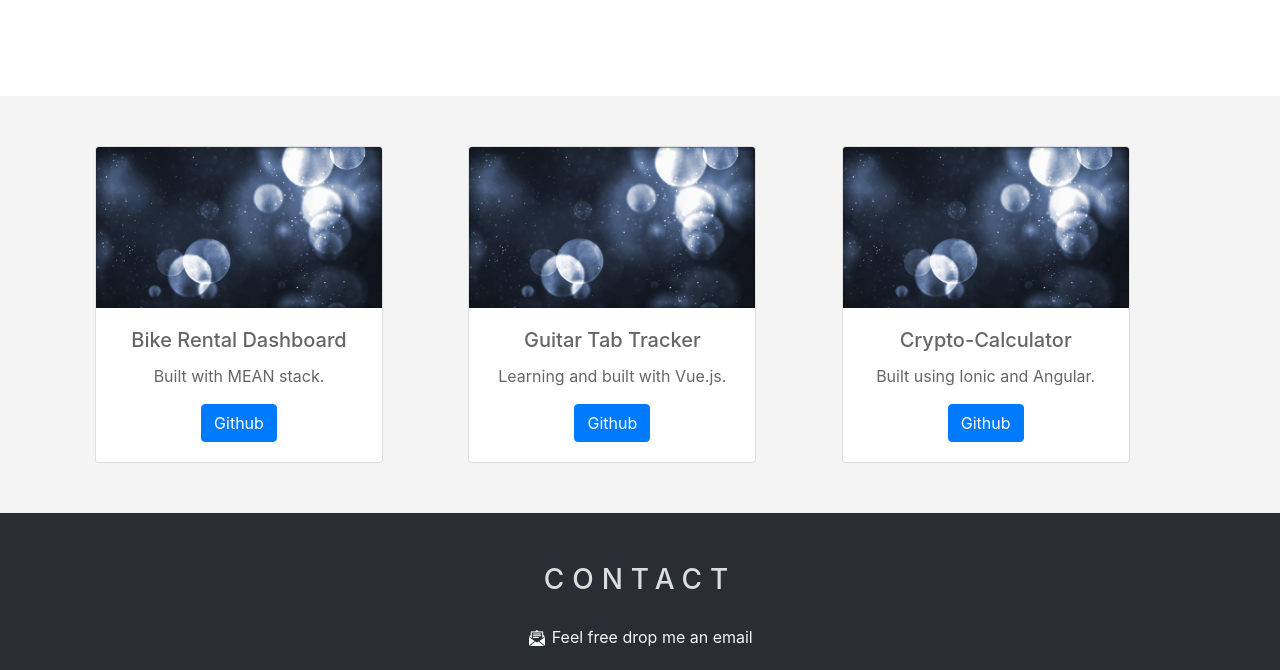
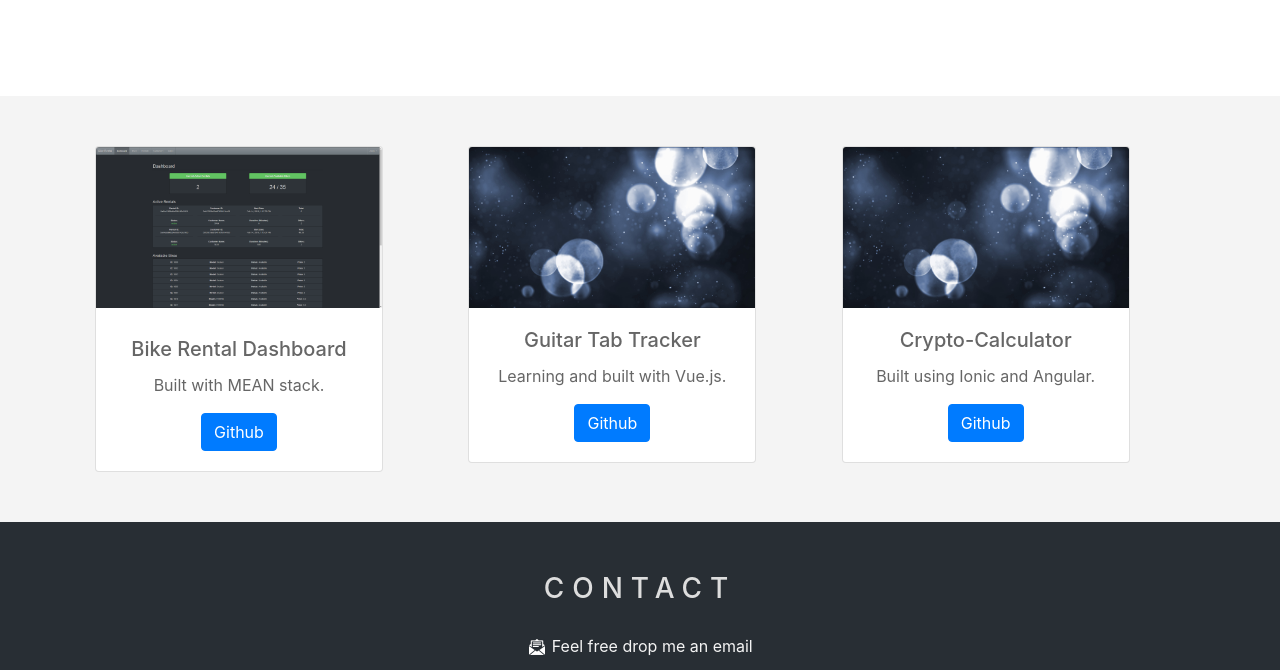
Before and after one commit to jackymyh/toiletmuffin.github.io, a plain HTML site: page index.html in a window 1280 px wide. Shown: the part 2293-2963 px from the top of the page. Drawn offline with nearby package versions, Linux system fonts and the light colour scheme.

Commit message:
bike project

```diff
--- a/index.html
+++ b/index.html
@@ -216,7 +216,7 @@
         <div class="row">
           <div class="col-sm-4">
             <div class="card" style="width: 18rem;">
-              <img class="card-img-top" src="./img/image1.jpeg" alt="Card image cap">
+              <img class="card-img-top" src="./img/bike.png" alt="Bike Rental Dashboard">
               <div class="card-body">
                 <h5 class="card-title">Bike Rental Dashboard</h5>
                 <p class="card-text">Built with MEAN stack.</p>
```
Also changed, not shown: img/bike.png (added).
